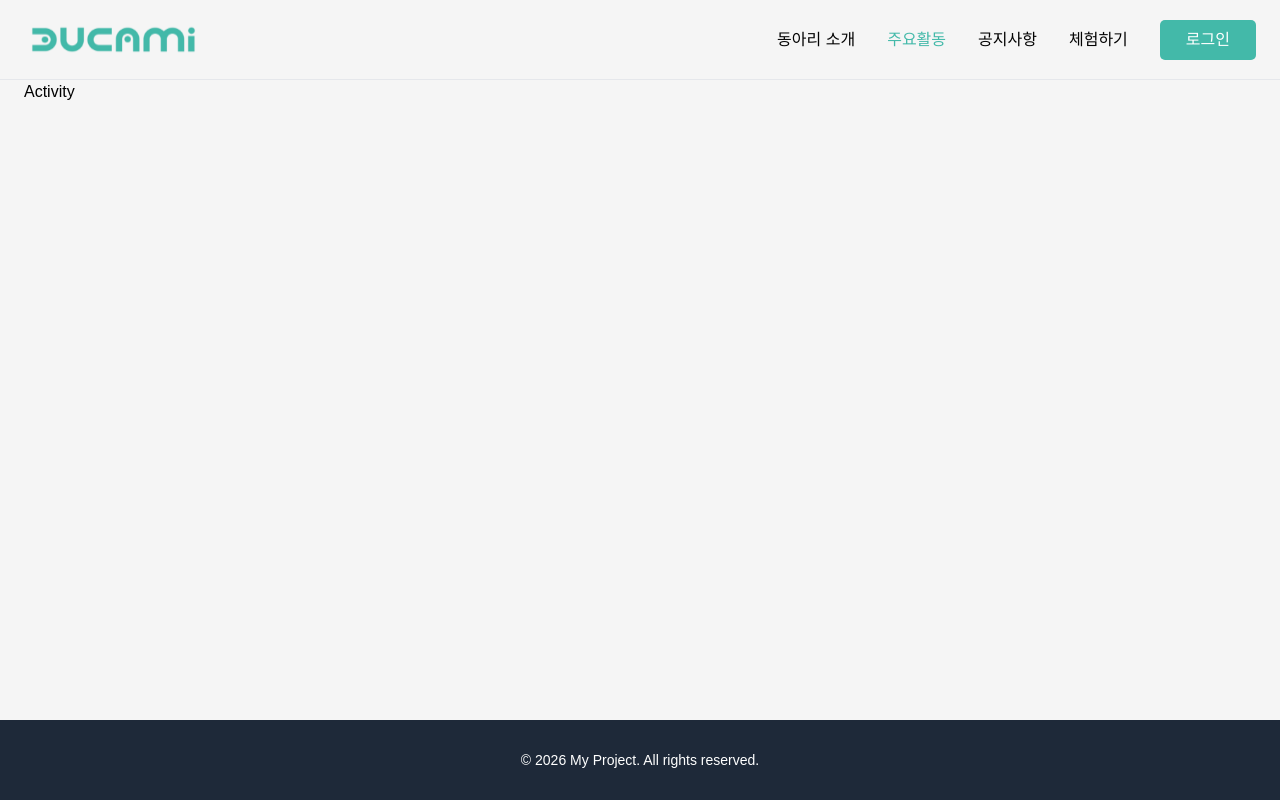
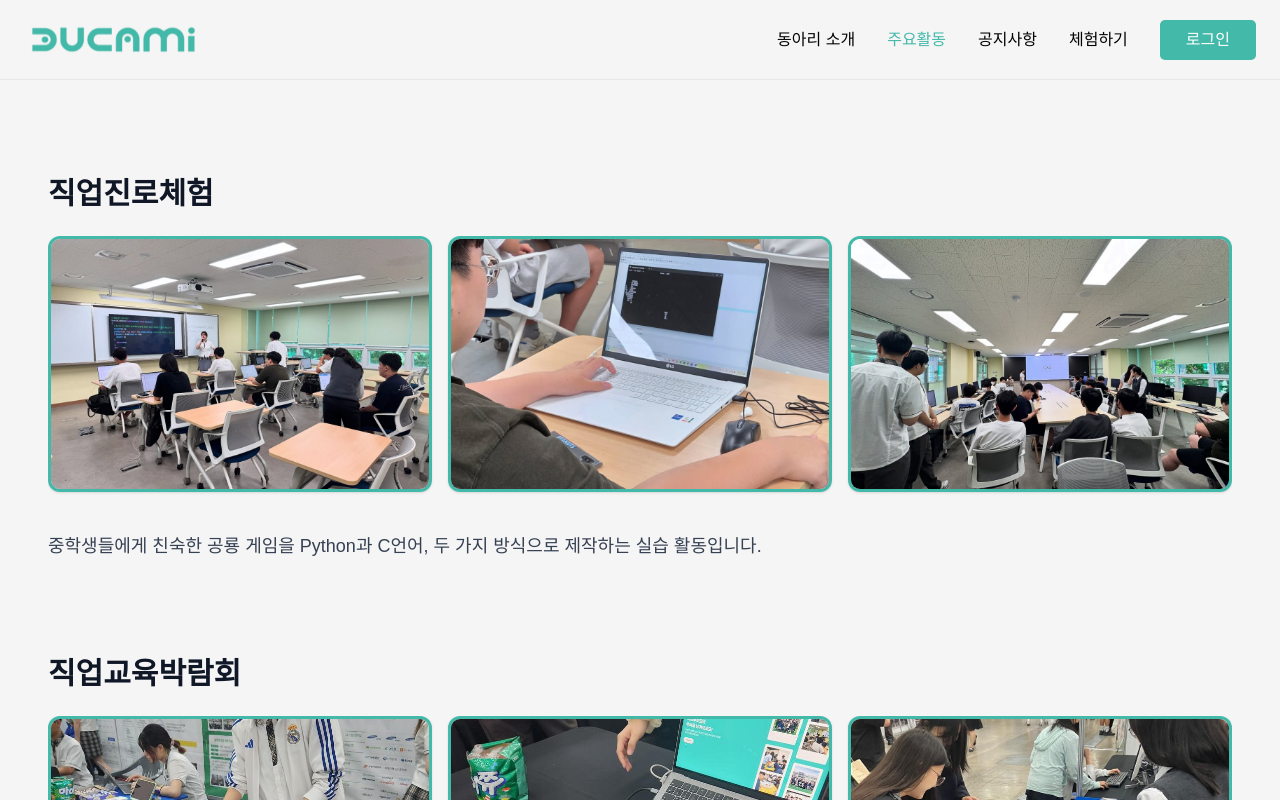
Before and after one commit to DUCAMI-10th/ducami-10th-project-web-team2, a React (Vite) app: page /activity in a window 1280 px wide. Shown: the top 800 px of the page. Built offline with nearby package versions, Linux system fonts and the light colour scheme; a web font is replaced by a local one.

Commit message:
feat: MainActivity page 구성

```diff
--- a/src/components/layout/Footer.jsx
+++ b/src/components/layout/Footer.jsx
@@ -1,7 +1,7 @@
 const Footer = () => {
   return (
     <footer className="w-full h-20 bg-gray-800 text-white flex items-center justify-center mt-auto">
-      <p className="text-sm">© 2026 My Project. All rights reserved.</p>
+      <p className="text-sm"></p>
     </footer>
   );
 };
--- a/src/pages/MainActivity.jsx
+++ b/src/pages/MainActivity.jsx
@@ -1,7 +1,76 @@
+import React from 'react';
+
 const MainActivity = () => {
+  const activityData = [
+    {
+      id: 1,
+      title: "직업진로체험",
+      description: "중학생들에게 친숙한 공룡 게임을 Python과 C언어, 두 가지 방식으로 제작하는 실습 활동입니다.",
+      images: ["/job.jpg", "/job2.jpg", "/job3.jpg", "/job4.jpg","/job5.jpg",]
+    },
+    {
+      id: 2,
+      title: "직업교육박람회",
+      description: "엑스코에서 열리는 직업교육박람회에 참가하여 홍보 및 체험 부스를 운영합니다.",
+      images: ["/jobFair.jpg", "/jobFair_2.jpg", "/jobFair_3.jpg", "/jobFair_4.jpg", "/jobFair_5.jpg",]
+    },
+    {
+      id: 3,
+      title: "어린이날 창의융합놀이터 행사",
+      description: "5월 5일 어린이날 창의융합놀이터 행사 부스 운영합니다.",
+      images: ["/creative.jpg", "/creative2.jpg", "/creative3.jpg", "/creative4.jpg","/creative5.jpg",]
+    }
+  ];
+
   return (
-    <div>
-      <p>Activity</p>
+    <div className="max-w-screen-xl mx-auto px-6 py-16 md:py-24">
+
+      <style>{`
+        .scrollbar-hide::-webkit-scrollbar {
+            display: none;
+        }
+        .scrollbar-hide {
+            -ms-overflow-style: none;
+            scrollbar-width: none;
+        }
+      `}</style>
+
+      <div className="space-y-24">
+        {activityData.map((activity) => (
+          <section key={activity.id} className="flex flex-col space-y-6">
+
+            <h2 className="text-2xl md:text-3xl font-bold text-gray-900">
+              {activity.title}
+            </h2>
+
+            <div className="flex overflow-x-auto space-x-4 pb-4 scrollbar-hide cursor-grab active:cursor-grabbing">
+              {activity.images.map((img, index) => (
+                <div
+                  key={index}
+                  className="flex-none w-80 h-52 md:w-96 md:h-64 bg-gray-200 rounded-xl overflow-hidden shadow-sm border-3 border-[#43B9A9] relative"
+                >
+                  <img
+                    src={img}
+                    alt={`${activity.title} 사진 ${index + 1}`}
+
+                    className={`w-full h-full object-cover ${
+                      (activity.id === 2 && (index === 3 || index === 4))
+                        ? "object-[50%_25%]"
+                        : "object-center"
+                    }`}
+                  />
+                </div>
+              ))}
+            </div>
+
+            <p className="text-lg text-gray-700 font-medium">
+              {activity.description}
+            </p>
+          </section>
+        ))}
+      </div>
+
+      <div className="pb-20"></div>
     </div>
   );
 };
```
